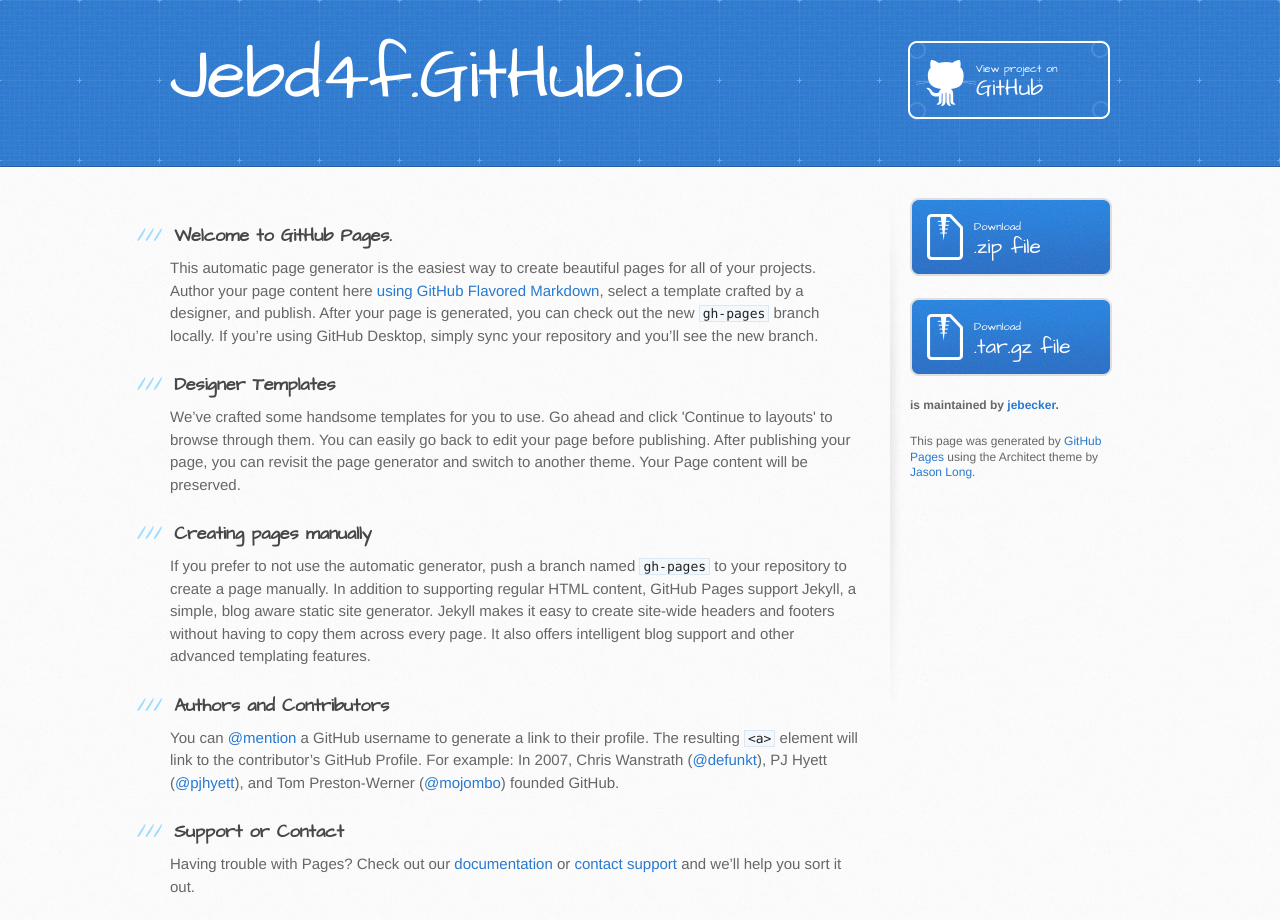
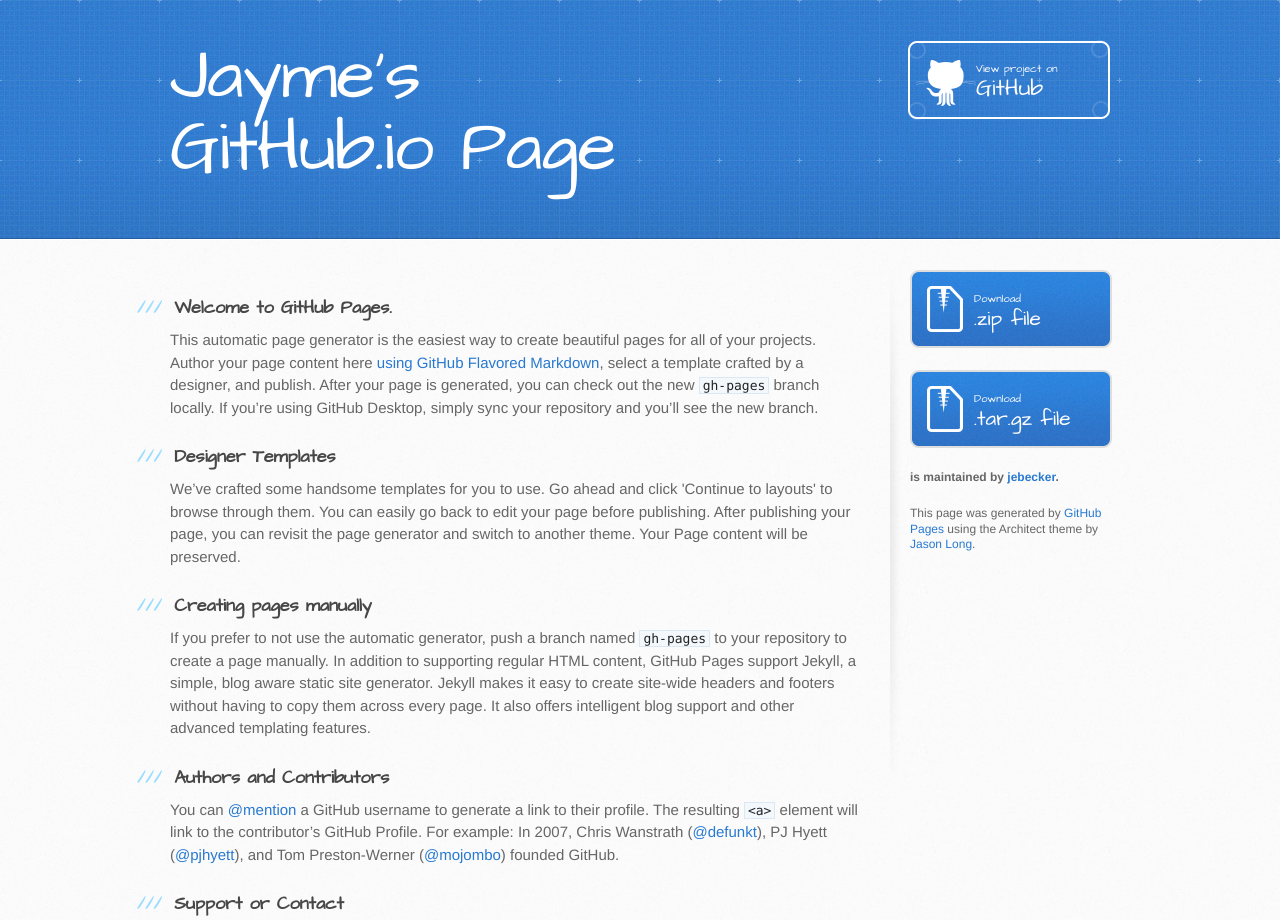
Before and after one commit to jebecker/jebd4f.github.io, a plain HTML site: page index.html in a window 1280 px wide. Shown: the top 920 px of the page. Drawn offline with Linux system fonts and the light colour scheme.

Commit message:
changed the header

```diff
--- a/index.html
+++ b/index.html
@@ -19,7 +19,7 @@
   <body>
     <header>
       <div class="inner">
-        <h1>Jebd4f.GitHub.io</h1>
+        <h1>Jayme's GitHub.io Page</h1>
         <h2></h2>
         <a href="https://github.com/jebecker/jebd4f.github.io" class="button"><small>View project on</small> GitHub</a>
       </div>
```
